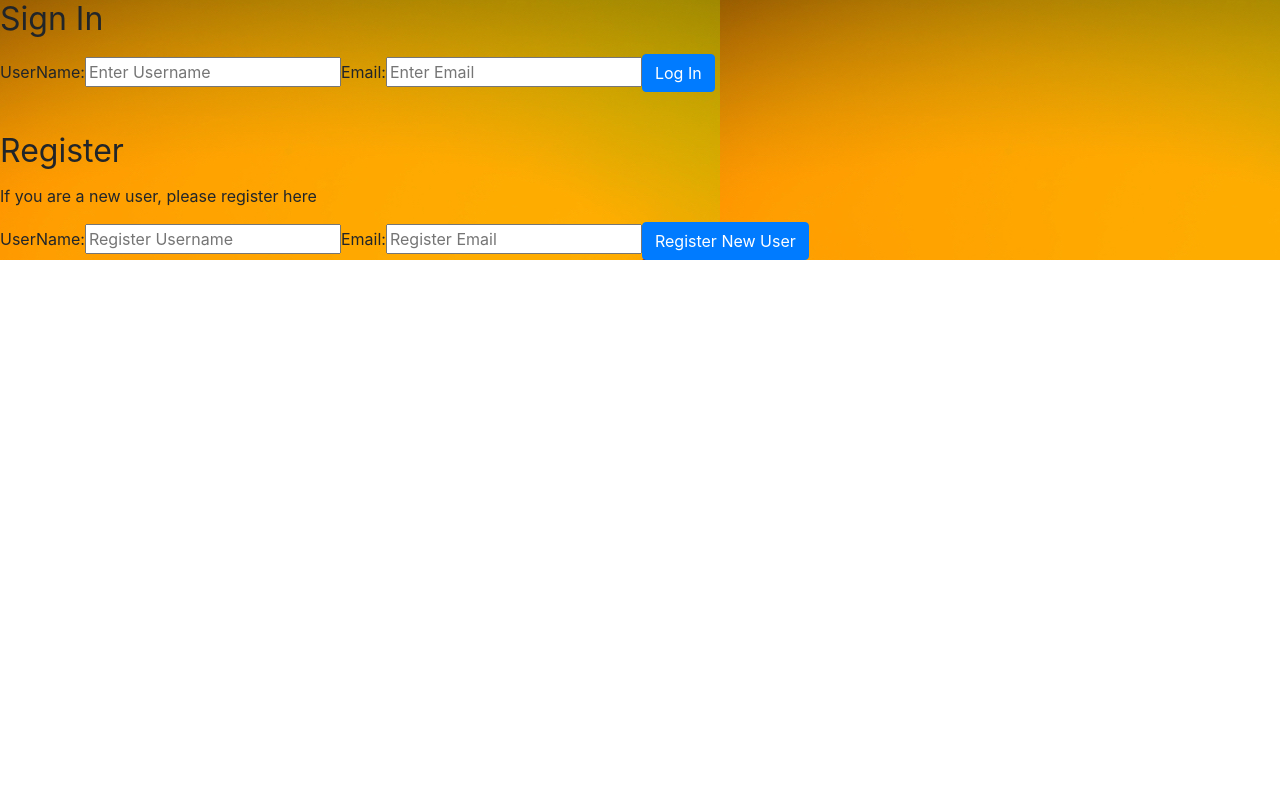
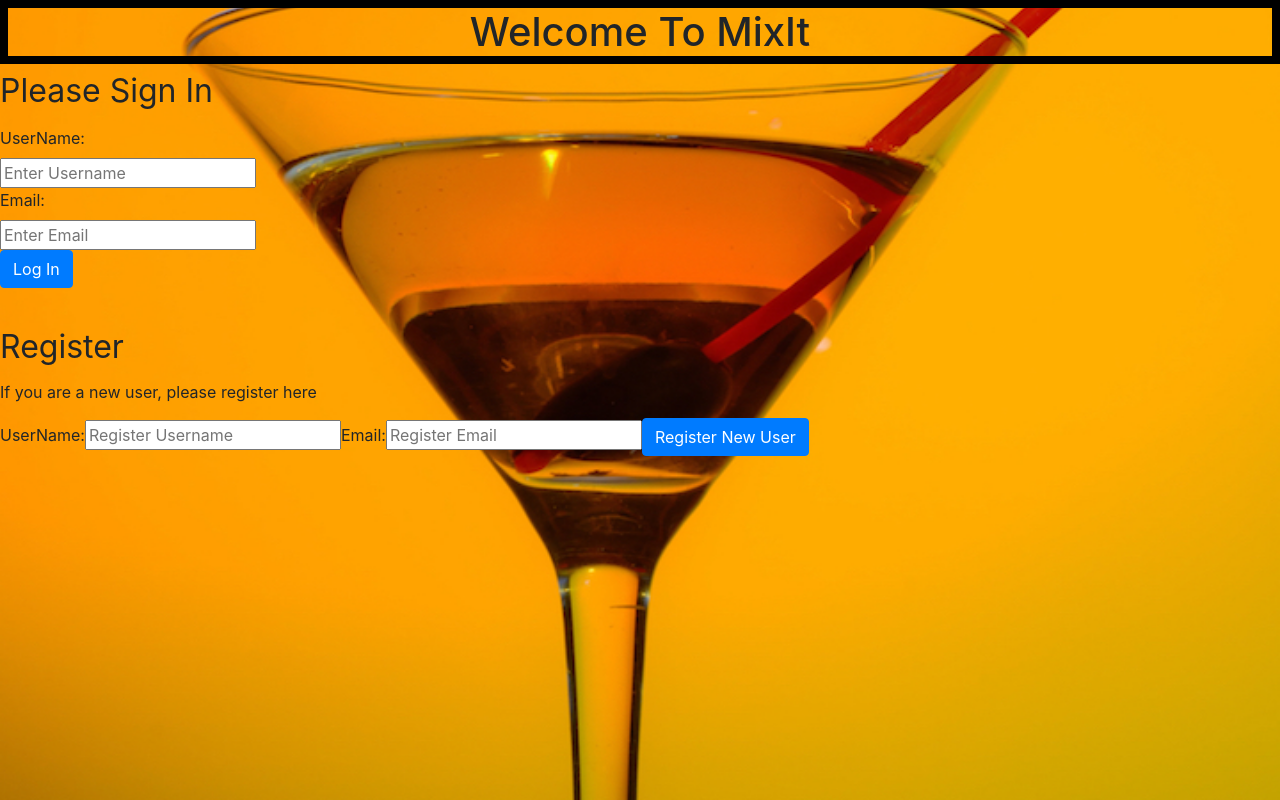
Before and after one commit to lsrichert/Capstone-FrontEnd-MixIt, a React (Create React App) app: page / in a window 1280 px wide. Built offline with nearby package versions, Linux system fonts and the light colour scheme.

Commit message:
got the background image to work for the login page

```diff
--- a/api/database.json
+++ b/api/database.json
@@ -104,10 +104,6 @@
     {
       "userId": 2,
       "id": 22
-    },
-    {
-      "userId": 2,
-      "id": 23
     }
   ]
 }
--- a/src/Drinks/Drink.js
+++ b/src/Drinks/Drink.js
@@ -99,7 +99,7 @@ export default class Drink extends Component {
           <button type="submit">Update Drink</button>
         </form>) : (
           // <div class="card-deck">
-          <div class="p-3" >
+          <div className="p-3" >
           <Col sm="6">
         <Card color="warning">
         <CardTitle>{this.props.drink.DrinkName}</CardTitle>
@@ -109,13 +109,13 @@ export default class Drink extends Component {
         {/* <a href="#" onClick={() => this.props.EditDrink(this.props.drink.id)}>Edit Drink</a> */}
         {/* <a href="#" onClick={() => this.props.deleteDrink(this.props.drink.id)}>Delete Drink</a> */}
         <ButtonGroup>
-        <div class="p-1">
+        <div className="p-1">
 
         <Button color="primary" margin-left onClick={() => this.EditDrink(this.props.drink.id)}>
           Edit Drink
         </Button>
         </div>
-        <div class="p-1">
+        <div className="p-1">
 
         <Button color="primary" margin-left onClick={() => this.props.deleteDrink(this.props.drink.id)}>
           Delete Drink
--- a/src/Drinks/DrinkList.js
+++ b/src/Drinks/DrinkList.js
@@ -111,6 +111,7 @@ export default class DrinkList extends Component {
       <div className="drink">
         {/* This is the button for adding a new drink; clicking this button changes state and
         displays the 'Add drink form' */}
+        <div className="p-2"/>
         <Button color="primary" type="submit" onClick={this.showAddForm}>
           Add A New Drink
         </Button>
--- a/src/Login.js
+++ b/src/Login.js
@@ -85,9 +85,15 @@ export default class Login extends Component {
 
     render() {
         return (
-            <div className="loginRegister">
+
+
+            <div id="loginRegister">
+            {/* <image id="loginImage"
+            src="url(Canva\ -\ Glass\,\ Martini\,\ Cocktail\,\ Cocktail\ Glass\,\ Highball.jpg)"
+            /> */}
             <form onSubmit={this.handleLogin}>
-            <h2 className="h2 mb-3 font-weight-normal">Sign In</h2>
+            <h1 className="welcome">Welcome To MixIt</h1>
+            <h2 className="h2 mb-3 font-weight-normal">Please Sign In</h2>
             <FormGroup>
             <label htmlFor="inputUserName">
             UserName:
@@ -140,7 +146,6 @@ export default class Login extends Component {
 
             </form>
             </div>
-
         )
     }
 }
--- a/src/index.css
+++ b/src/index.css
@@ -1,3 +1,7 @@
+/* #root {
+  background-color: #BBBB97;
+} */
+
 body {
   margin: 0;
   padding: 0;
@@ -29,10 +33,30 @@ body {
   text-align: center;
 }
 
-.loginRegister {
-  background-color: gray;
+#loginRegister {
   height: 100%;
-  background-image: url(Canva\ -\ Glass\,\ Martini\,\ Cocktail\,\ Cocktail\ Glass\,\ Highball.jpg)
+  background-image: url("Canva\ -\ Glass\,\ Martini\,\ Cocktail\,\ Cocktail\ Glass\,\ Highball.jpg");
+  background-size: cover;
+  background-position: center;
+  min-height: 100%;
+  min-width: 1024px;
+  width: 100%;
+  height: auto;
+  position: fixed;
+  top: 0;
+  left: 0;
+
+
+}
+.form-group {
+  width: 200px;
+}
+.form {
+  width: 200px;
+}
+.welcome {
+  text-align: center;
+  border: black solid 8px;
 }
 
 /* .card {
@@ -40,7 +64,3 @@ body {
   background-color: #BBBB97;
   padding: 10px;
 } */
-
-#root {
-  background-color: #BBBB97;
-}
```
